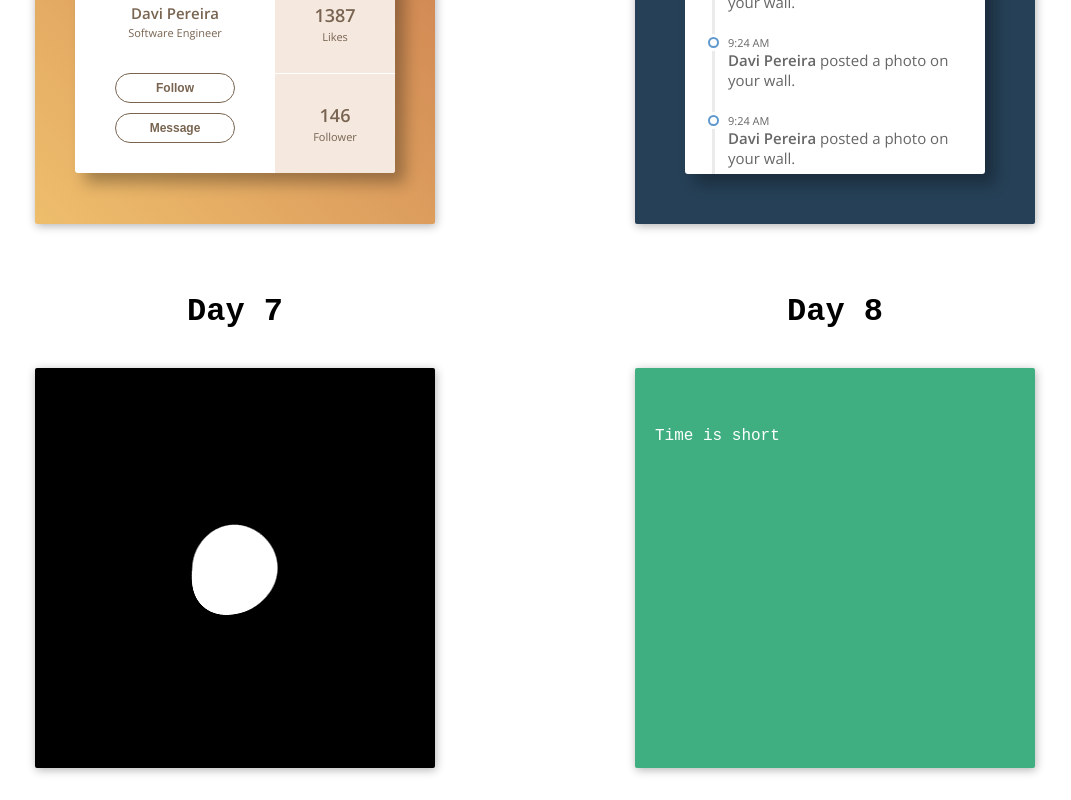
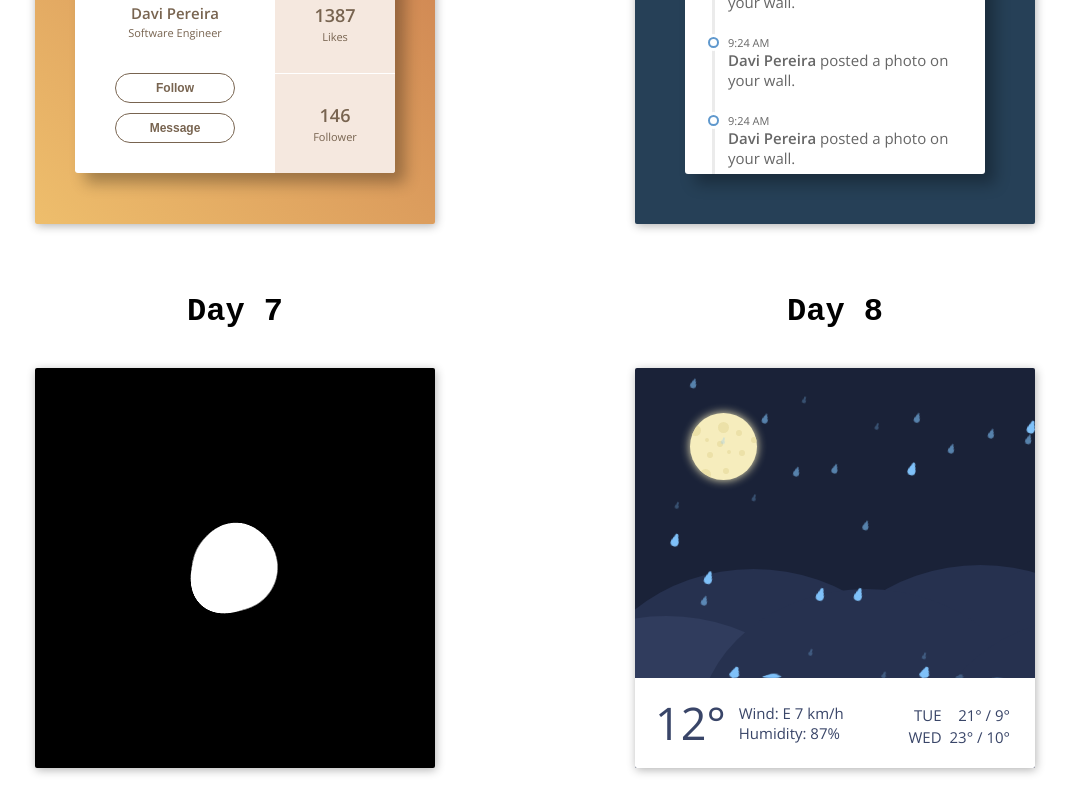
Before and after one commit to davipm/vue-animations, a Vue app: page / in a window 1280 px wide. Shown: the part 1486-2286 px from the top of the page, without its empty margins (105-1176 px from the left). Built offline with nearby package versions, Linux system fonts and the light colour scheme.

Commit message:
add day 8

```diff
--- a/src/components/Day7.vue
+++ b/src/components/Day7.vue
@@ -5,7 +5,6 @@
     <div class="frame frame--fix">
       <div class="center">
         <div class="ball"></div>
-
         <div
           v-for="(item, index) in blubb"
           :key="index"
--- a/src/components/Day8.vue
+++ b/src/components/Day8.vue
@@ -3,39 +3,370 @@
     <h3 class="section__title">Day 8</h3>
     <div class="frame frame--fix">
       <div class="moon">
-        <div class="main-content">
-          <p class="text text--center">
-            <span>Time is short</span>
-          </p>
+        <div v-for="item in create" :class="`create-${item}`" :key="item" />
+      </div>
+      <div class="hill-bg-1"></div>
+      <div class="hill-bg-2"></div>
+      <div class="hill-fg-1"></div>
+      <div class="hill-fg-2"></div>
+      <div class="hill-fg-3"></div>
+      <div class="front">
+        <div class="temperature">
+          12°
         </div>
+        <div class="info">
+          Wind: E 7 km/h <br />
+          Humidity: 87%
+        </div>
+        <table class="preview">
+          <tr>
+            <td>
+              Tue
+            </td>
+            <td>
+              21° / 9°
+            </td>
+          </tr>
+          <tr>
+            <td>
+              Wed
+            </td>
+            <td>
+              23° / 10°
+            </td>
+          </tr>
+        </table>
       </div>
+      <div v-for="item in dropBig" :key="item" :class="`drop-big-${item}`" />
+      <div v-for="item in dropBig" :key="item" :class="`drop-medium-${item}`" />
+      <div v-for="item in dropBig" :key="item" :class="`drop-small-${item}`" />
     </div>
   </section>
 </template>
 
 <script>
 export default {
-  name: "Day8"
+  name: "Day8",
+  data() {
+    return {
+      create: [1, 2, 3, 4, 5, 6, 7, 8, 9, 10, 11],
+      dropBig: [1, 2, 3, 4, 5, 6, 7, 8, 9, 10],
+      dropMedium: [1, 2, 3, 4, 5, 6, 7, 8, 9, 10],
+      dropSmall: [1, 2, 3, 4, 5, 6, 7, 8, 9, 10]
+    };
+  }
 };
 </script>
 
 <style scoped lang="scss">
-.main-content {
+@import url("https://fonts.googleapis.com/css?family=Open+Sans:300,400");
+
+$drop-color: #7fc1f9;
+
+.frame--fix {
   display: block;
-  position: absolute;
-  width: 100%;
-  height: auto;
-  padding: 20px 0;
+  color: #394568;
+  font-family: "Open Sans", Helvetica, sans-serif;
+  font-weight: 300;
+  background: #1a2238;
+  -webkit-font-smoothing: antialiased;
+  -moz-osx-font-smoothing: grayscale;
+  overflow: hidden;
 }
 
-.text {
-  display: inline-block;
-  position: relative;
-  padding: 20px;
-  font-size: 1rem;
+.moon {
+  position: absolute;
+  width: 67px;
+  height: 67px;
+  top: 45px;
+  left: 55px;
+  border-radius: 50%;
+  background-color: #f6edbd;
+  overflow: hidden;
+  box-shadow: 0 0 10px 0 #f6edbd;
+  animation: rise 1s ease-in-out;
 
-  &--center {
-    text-align: center;
+  .create-1 {
+    position: absolute;
+    width: 11px;
+    height: 11px;
+    top: 9px;
+    left: 28px;
+    border-radius: 10px;
+    background-color: #ece1a8;
+  }
+
+  .create-2 {
+    @extend .create-1;
+    top: 12px;
+    left: 0;
+  }
+
+  .create-3 {
+    @extend .create-1;
+    top: 56px;
+    left: 10px;
+  }
+
+  .create-4 {
+    @extend .create-1;
+    width: 6px;
+    height: 6px;
+    top: 37px;
+    left: 49px;
+  }
+
+  .create-5 {
+    @extend .create-4;
+    top: 24px;
+    left: 61px;
+  }
+
+  .create-6 {
+    @extend .create-4;
+    top: 55px;
+    left: 33px;
+  }
+
+  .create-7 {
+    @extend .create-4;
+    top: 17px;
+    left: 46px;
+  }
+
+  .create-8 {
+    @extend .create-4;
+    top: 28px;
+    left: 27px;
+  }
+
+  .create-9 {
+    @extend .create-4;
+    top: 39px;
+    left: 17px;
+  }
+
+  .create-10 {
+    @extend .create-1;
+    width: 4px;
+    height: 4px;
+    top: 25px;
+    left: 15px;
+  }
+
+  .create-11 {
+    @extend .create-10;
+    top: 37px;
+    left: 37px;
+  }
+}
+
+.hill-bg-1 {
+  position: absolute;
+  z-index: 2;
+  width: 337px;
+  height: 281px;
+  top: 201px;
+  left: -50px;
+  background: #26314f;
+  border-radius: 50%;
+}
+
+.hill-bg-2 {
+  @extend .hill-bg-1;
+  top: 197px;
+  left: 177px;
+}
+
+.hill-fg-1 {
+  @extend .hill-bg-1;
+  background: #303c5d;
+  top: 248px;
+  left: -137px;
+}
+
+.hill-fg-2 {
+  @extend .hill-bg-1;
+  top: 221px;
+  left: 63px;
+}
+
+.hill-fg-3 {
+  @extend .hill-bg-1;
+  top: 248px;
+  left: 292px;
+}
+
+.front {
+  position: absolute;
+  z-index: 10;
+  width: 400px;
+  height: 90px;
+  left: 0;
+  bottom: 0;
+  background: #ffffff;
+
+  .temperature {
+    float: left;
+    margin-left: 20px;
+    font-size: 45px;
+    line-height: 90px;
+  }
+
+  .info {
+    float: left;
+    margin: 25px 0 0 13px;
+    font-size: 15px;
+    line-height: 20px;
+  }
+
+  .preview {
+    float: right;
+    font-weight: 400;
+    text-align: right;
+    font-size: 15px;
+    line-height: 20px;
+    margin: 25px 20px 0 0;
+
+    td {
+      padding: 0 3px;
+      text-transform: uppercase;
+
+      &:first-child {
+        font-weight: 300;
+      }
+    }
+  }
+}
+
+// for loop
+@for $i from 1 through 10 {
+  .drop-big-#{$i} {
+    position: absolute;
+    z-index: 20;
+    left: (-20 + 38 * $i) + px;
+    bottom: 90px;
+    width: 8px;
+    height: 8px;
+    border-radius: 50%;
+    background-color: $drop-color;
+    -webkit-animation: drop;
+    -o-animation: drop;
+    animation: drop
+      (0.7 + random(2) / 10) +
+      s
+      linear
+      (random(50) / 25) +
+      s
+      infinite;
+    animation-fill-mode: both;
+    transform-origin: 50% 100%;
+
+    &::before {
+      position: absolute;
+      content: "";
+      display: block;
+      top: -2px;
+      left: 1px;
+      width: 6px;
+      height: 6px;
+      background: $drop-color;
+      border-radius: 3px;
+    }
+
+    &::after {
+      position: absolute;
+      content: "";
+      display: block;
+      top: -5px;
+      left: 2px;
+      width: 4px;
+      height: 10px;
+      background: $drop-color;
+      border-radius: 50%;
+    }
+  }
+
+  .drop-medium-#{$i} {
+    @extend .drop-big-1;
+    left: (-20 + 38 * $i) + px;
+    opacity: 0.6;
+    width: 6px;
+    height: 6px;
+    animation: drop
+      (1.3 + random(2) / 10) +
+      s
+      linear
+      (random(50) / 25) +
+      s
+      infinite;
+    animation-fill-mode: both;
+
+    &::before {
+      top: -2px;
+      left: 1px;
+      width: 4px;
+      height: 4px;
+    }
+
+    &::after {
+      top: -4px;
+      left: 2px;
+      width: 2px;
+      height: 6px;
+    }
+  }
+
+  .drop-small-#{$i} {
+    @extend .drop-big-1;
+    left: (-20 + 38 * $i) + px;
+    opacity: 0.3;
+    width: 4px;
+    height: 4px;
+    animation: drop
+      (1.9 + random(2) / 10) +
+      s
+      linear
+      (random(50) / 25) +
+      s
+      infinite;
+    animation-fill-mode: both;
+
+    &::before {
+      top: -2px;
+      left: 1px;
+      width: 2px;
+      height: 2px;
+    }
+
+    &::after {
+      top: -3px;
+      left: 1px;
+      width: 2px;
+      height: 4px;
+    }
+  }
+}
+
+// animations
+@keyframes drop {
+  0% {
+    transform: translate3d(40px, -320px, 0) scaleX(1) scaleY(1) rotate(17deg);
+  }
+  85% {
+    transform: translate3d(0, 0, 0) scaleX(1) scaleY(1) rotate(17deg);
+  }
+  100% {
+    transform: translate3d(0, 0, 0) scaleX(3) scaleY(0) rotate(0deg);
+  }
+}
+
+@keyframes rise {
+  from {
+    transform: translate(-20px, 200px);
+  }
+  to {
+    transform: translate(0, 0);
   }
 }
 </style>
```
